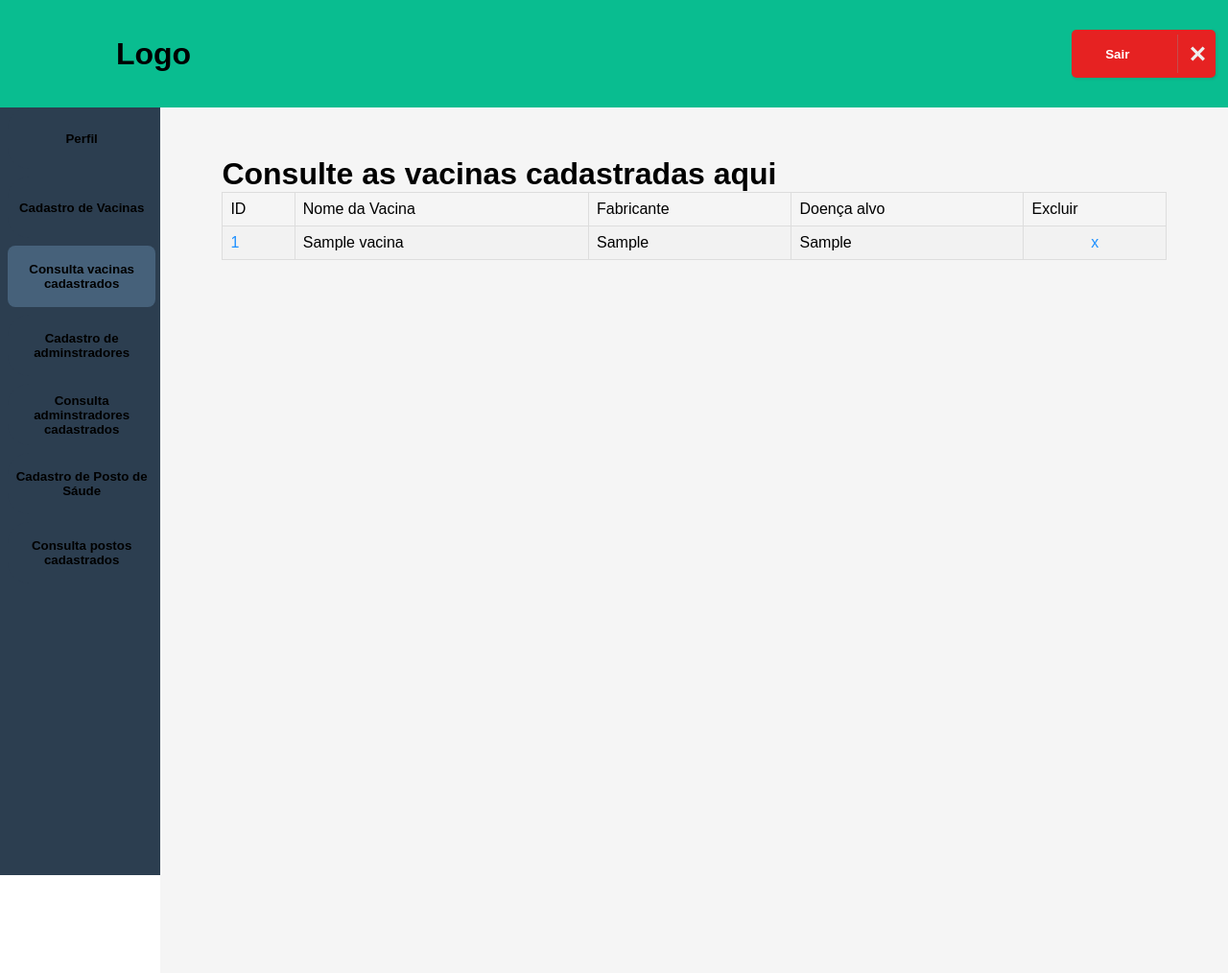
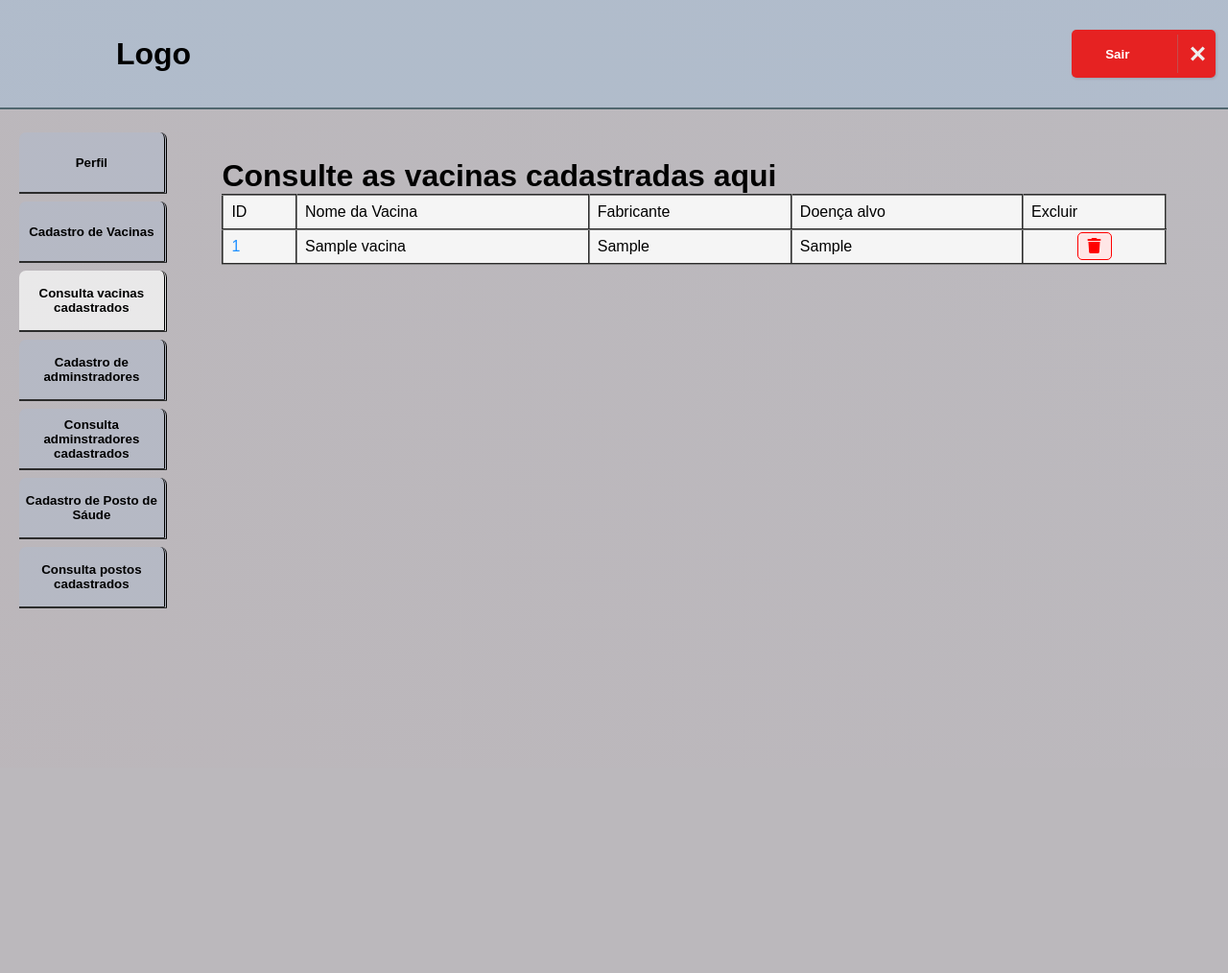
Before and after one commit to pedroperrarodev/projetoPIFlex, a PHP site: page /controller/admin_controller.php?acao=listarVacina in a window 1280 px wide. Shown: the whole page at 96% size. After the commit the page ends 634 px from the top, so only its background shows below. Run offline with PHP 8.4, Linux system fonts and the light colour scheme; tables that the repository leaves empty or names only in its code hold one stand-in row (values such as "Sample post").

Commit message:
Update de simbolo de exclusao na pagina consulta vacinas e mudanças de css

```diff
--- a/css/corpo2.css
+++ b/css/corpo2.css
@@ -23,8 +23,9 @@
 }
 
 body{
-    /* background-color: #8fc3f442; */
-    background: linear-gradient(45deg, rgba(128, 128, 128, 0.5), rgba(245, 245, 245, 1));
+    /* background: linear-gradient(45deg, rgba(128, 128, 128, 0.5), rgba(245, 245, 245, 1)); */
+    background: linear-gradient(45deg, rgba(86, 74, 84, 0.4), rgba(87, 81, 93, 0.4));
+
 }
 
 /* HEADER CABEÇALHO E LOGO                 */
--- a/css/homepage2.css
+++ b/css/homepage2.css
@@ -37,6 +37,7 @@
 width: 48px;
 height: 48px;
 border: none;
+background: none;
 }
 
 #buttonconfig:hover {
--- a/css/table_posto.css
+++ b/css/table_posto.css
@@ -1,16 +1,15 @@
 #posto {
-    font-family: Arial, Helvetica, sans-serif;
     border-collapse: collapse;
     width: 100%;
   }
 
   #posto td{
-    border: 1px solid #ddd;
+    border: 2px outset grey;
     padding: 8px;
   }
 
-  #posto tr:nth-child(even){
-    background-color: #f2f2f2;
+  #posto tbody tr{
+    background-color: whitesmoke;
   }
 
   #posto tr:hover {background-color: #ddd;}
@@ -19,6 +18,23 @@
     padding-top: 12px;
     padding-bottom: 12px;
     text-align: left;
-    background-color: #04AA6D;
+    /* background-color: #04AA6D; */
     color: white;
 }
+
+.delete-btn {
+  color: red;
+  font-weight: bold;
+  text-decoration: none;
+  padding: 5px 10px;
+  border: 1px solid red;
+  border-radius: 5px;
+  background-color: #ffe6e6;
+  cursor: pointer;
+  transition: background-color 0.3s;
+}
+
+.delete-btn:hover {
+  background-color: #ffcccc;
+  color: white;
+}
--- a/css/tela_consulta_vacina.css
+++ b/css/tela_consulta_vacina.css
@@ -1,49 +1,4 @@
-/*                  CONFIGURAÇÕES GERAIS                 */
-*{
-    font-family: Arial, Helvetica, sans-serif;
-    margin: 0px;
-    padding: 0px;
-    text-decoration: none;
-}
-
-#main{
-    display: flex;
-    width: 100vw;
-    justify-content: space-between;
-    min-height: 100vh;
-}
-
-/* HEADER CABEÇALHO E LOGO                 */
-
-#logo{
-    display: flex;
-    justify-content: center;
-    align-items: center;
-    width: 25%;
-    justify-content: space-evenly;
-}
-header{
-    display: flex;
-    justify-content: space-between;
-    align-items: center;
-    height: 14vh;
-    background-color: #04aaa5;
-}
-
-header img{
-    width: 384px;
-    height: 184px;
-}
-
-
-/* SIDE BAR OU MENU DE NAVEGAÇÃO                                  */
-.menu{
-    width: 10vw;
-    height: 100vh;
-    background-color: #04aaa5;
-}
-
-.sobre{
+/* .sobre{
     padding-top: 20px;
     padding-left: 8px;
 }
@@ -57,39 +12,7 @@
     padding-left: 10px;
     font-size: 16px;
 }
-
-.sidebar div{
-  display: flex;
-  flex-direction: column;
-  padding-left: 10%;
-  height: 9vh;
-}
-
-/* MENU ATIVO */
-
-
-.sidebar #activemenu{
-  border: none;
-  background-color: whitesmoke;
-  cursor: pointer;
-  width: 15vw;
-  height: 8vh;
-  border-end-start-radius: 22px;
-  border-top-left-radius: 22px;
-}
-
-
-/* MENUS NAO ATIVOS */
-
-.sidebar button{
-  border: none;
-  background-color: #04aaa5;
-  cursor: pointer;
-  width: 12vw;
-  height: 8vh;
-  border-end-start-radius: 22px;
-  border-top-left-radius: 22px;
-}
+ */
 
 /* BOTAO SAIR  */
 
@@ -245,14 +168,11 @@
 
 
 .containerprofile1{
-  background-color: whitesmoke;
     width: 100%;
     display: flex;
     flex-direction: column;
-    /* padding-top: 2%; */
     padding: 4% 5% 4% 5%;
     justify-content: start;
-    /* justify-content: space-between; */
     height: 100vh;
 }
 
--- a/view/admin/tela_consulta_vacina.php
+++ b/view/admin/tela_consulta_vacina.php
@@ -8,10 +8,13 @@
     <meta http-equiv="X-UA-Compatible" content="IE=edge">
     <meta name="viewport" content="width=device-width, initial-scale=1.0">
 
+    <link rel="stylesheet" href="https://cdnjs.cloudflare.com/ajax/libs/font-awesome/6.0.0-beta3/css/all.min.css">
+
+
     <!-- IMPORT DE CSS PARA HTML -->
     <link rel="stylesheet" type="text/css" href="../css/cadastro_posto_saude.css">
     <link rel="stylesheet" type="text/css" href="../css/tela_consulta_vacina.css">
-    <link rel="stylesheet" type="text/css" href="../css/corpo.css">
+    <link rel="stylesheet" type="text/css" href="../css/corpo2.css">
     <link rel="stylesheet" type="text/css" href="../css/table_posto.css">
 
 
@@ -21,7 +24,7 @@
 			function excluir(id){
 				retorno = confirm("Tem certeza que deseja excluir o ID="+id+" ?")
 				if(retorno){
-					alert("Excluindoo!");
+					alert("Excluindo!");
 					document.location.href = "../controller/admin_controller.php?acao=deletar_vacina&id="+id;
 				}
 			}
@@ -70,7 +73,7 @@
         <div class="containerprofile1">
         <h1>Consulte as vacinas cadastradas aqui</h1>
         <div>
-                <table id="posto" border="1">
+                <table id="posto" >
 		            <tr>
                         <td>ID</td>
 			            <td>Nome da Vacina</td>
@@ -84,7 +87,7 @@
                             echo "<td>".$dados[$i]["nome_vacina"]."</td>";
                             echo "<td>".$dados[$i]["fabricante"]."</td>";
                             echo "<td>".$dados[$i]["doenca_alvo"]."</td>";
-                            echo "<td align='center'><a href='#' onclick='excluir(".$dados[$i]["id"].")'>x</a></td>";
+                            echo "<td align='center'><a href='#' class='delete-btn' onclick='excluir(".$dados[$i]["id"].")'><i class='fa fa-trash'></i></a></td>";
                             echo "</tr>";
                         }
                     ?>
```
